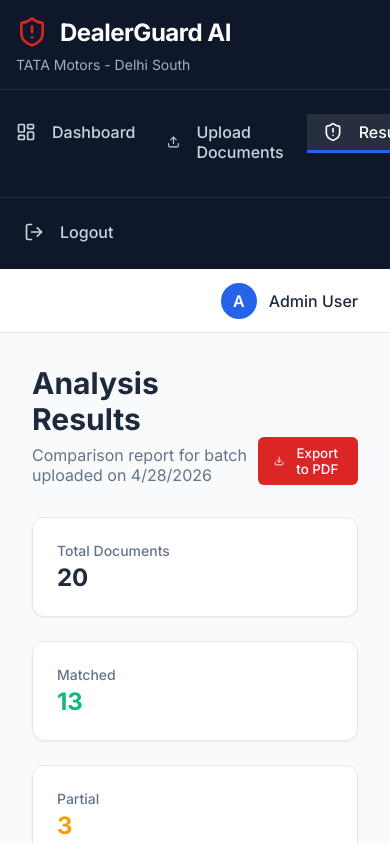
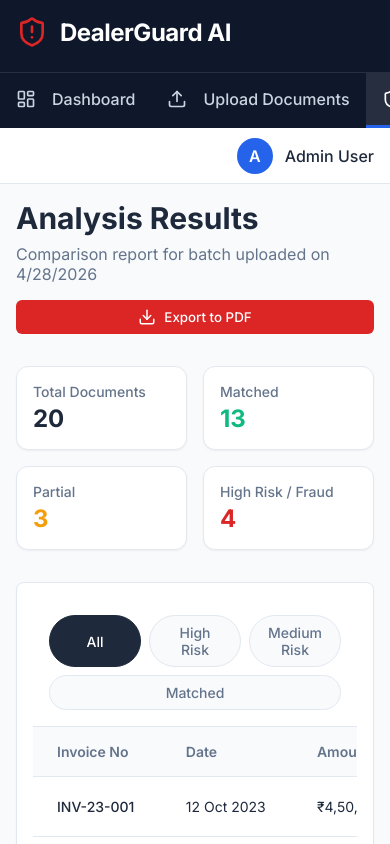
Before and after one commit to sandhsahil-cyber/frudedetection-app, a React (Vite) app: page /results in a window 390 px wide. Built offline with nearby package versions, Linux system fonts and the light colour scheme.

Commit message:
Fix mobile view and responsive layout

```diff
--- a/src/Layout.css
+++ b/src/Layout.css
@@ -140,21 +140,52 @@
 
   .sidebar-header {
     padding: 1rem;
+    display: flex;
+    justify-content: space-between;
+    align-items: center;
+  }
+
+  .dealership-name {
+    display: none; /* Hide on small screens to save space */
+  }
+
+  .sidebar-nav {
+    padding: 0;
   }
 
   .sidebar-nav ul {
     display: flex;
     overflow-x: auto;
+    scrollbar-width: none; /* Firefox */
+  }
+
+  .sidebar-nav ul::-webkit-scrollbar {
+    display: none; /* Chrome, Safari */
   }
 
   .nav-link {
-    padding: 0.5rem 1rem;
+    padding: 1rem;
     border-left: none;
     border-bottom: 3px solid transparent;
+    white-space: nowrap;
   }
 
   .nav-link.active {
     border-left-color: transparent;
     border-bottom-color: var(--primary);
   }
+
+  .sidebar-footer {
+    display: none; /* Usually hide logout from bottom nav on mobile, or put it in topbar */
+  }
+
+  .topbar {
+    height: 56px;
+    padding: 0 1rem;
+    border-bottom: 1px solid var(--border-color);
+  }
+
+  .content-area {
+    padding: 1rem;
+  }
 }
--- a/src/index.css
+++ b/src/index.css
@@ -82,3 +82,48 @@
   border: 1px solid var(--border-color);
   padding: 1.5rem;
 }
+
+/* Shared Summary Cards */
+.summary-cards {
+  display: grid;
+  grid-template-columns: repeat(auto-fit, minmax(240px, 1fr));
+  gap: 1.5rem;
+  margin-bottom: 2rem;
+}
+
+.stat-card {
+  background-color: var(--bg-card);
+  border-radius: 0.75rem;
+  padding: 1.5rem;
+  display: flex;
+  align-items: center;
+  gap: 1.25rem;
+  box-shadow: var(--shadow-sm);
+  border: 1px solid var(--border-color);
+}
+
+/* Shared Table Wrapper */
+.table-container {
+  padding: 0;
+  overflow: hidden;
+}
+
+.table-wrapper {
+  overflow-x: auto;
+  width: 100%;
+}
+
+
+@media (max-width: 768px) {
+  .summary-cards {
+    grid-template-columns: repeat(auto-fit, minmax(140px, 1fr));
+    gap: 1rem;
+  }
+  .stat-card {
+    padding: 1rem;
+    gap: 0.75rem;
+  }
+  .card {
+    padding: 1rem;
+  }
+}
--- a/src/pages/Dashboard.css
+++ b/src/pages/Dashboard.css
@@ -12,23 +12,6 @@
   color: var(--text-secondary);
 }
 
-.summary-cards {
-  display: grid;
-  grid-template-columns: repeat(auto-fit, minmax(240px, 1fr));
-  gap: 1.5rem;
-  margin-bottom: 2rem;
-}
-
-.stat-card {
-  background-color: var(--bg-card);
-  border-radius: 0.75rem;
-  padding: 1.5rem;
-  display: flex;
-  align-items: center;
-  gap: 1.25rem;
-  box-shadow: var(--shadow-sm);
-  border: 1px solid var(--border-color);
-}
 
 .stat-icon-wrapper {
   width: 56px;
--- a/src/pages/Results.css
+++ b/src/pages/Results.css
@@ -29,11 +29,6 @@
 .yellow-text { color: var(--warning); }
 .red-text { color: var(--danger); }
 
-.table-container {
-  padding: 0;
-  overflow: hidden;
-}
-
 .table-header-controls {
   padding: 1.5rem;
   border-bottom: 1px solid var(--border-color);
@@ -64,10 +59,6 @@
   background-color: var(--text-primary);
   color: white;
   border-color: var(--text-primary);
-}
-
-.table-wrapper {
-  overflow-x: auto;
 }
 
 .results-table {
@@ -415,3 +406,40 @@
   font-weight: 600;
   white-space: nowrap;
 }
+
+@media (max-width: 768px) {
+  .page-header-actions {
+    flex-direction: column;
+    align-items: flex-start;
+    gap: 1rem;
+  }
+  .page-header-actions button {
+    width: 100%;
+  }
+  .side-panel {
+    width: 100%;
+    max-width: 100vw;
+  }
+  .side-panel-content {
+    flex-direction: column;
+    overflow-y: auto;
+  }
+  .panel-col {
+    border-right: none;
+    border-bottom: 1px solid var(--border-color);
+    padding: 1rem;
+  }
+  .panel-col:last-child {
+    border-bottom: none;
+  }
+  .table-header-controls {
+    padding: 1rem;
+  }
+  .filter-group {
+    flex-wrap: wrap;
+  }
+  .filter-btn {
+    flex: 1;
+    text-align: center;
+  }
+}
--- a/src/pages/Upload.css
+++ b/src/pages/Upload.css
@@ -287,3 +287,16 @@
   border-color: var(--primary);
   box-shadow: 0 0 0 3px rgba(37, 99, 235, 0.1);
 }
+
+@media (max-width: 768px) {
+  .upload-grid {
+    grid-template-columns: 1fr;
+    gap: 1.5rem;
+  }
+  .drop-zone {
+    padding: 2rem 1rem;
+  }
+  .processing-card {
+    padding: 1.5rem;
+  }
+}
```
Also changed, not shown: vercel.json (added), 1 other file (tests, documents, lock files or other folders).
